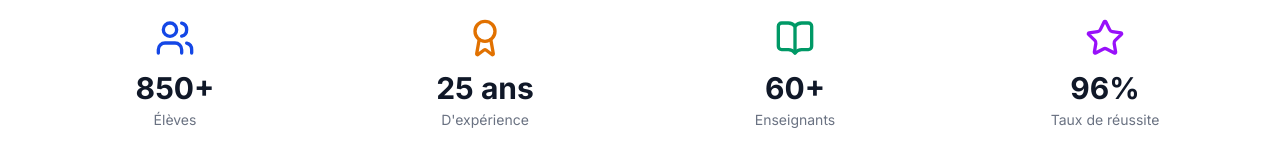
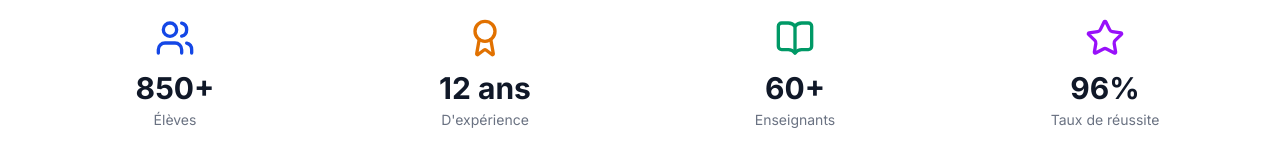
Before and after one commit to Barry-webdev/EIB-School, a Next.js app in the folder Frontend/: page /a-propos in a window 1280 px wide. Shown: the part 4172-4332 px from the top of the page. Built offline with nearby package versions, Linux system fonts and the light colour scheme.

Commit message:
update: page a-propos

```diff
--- a/Frontend/src/app/a-propos/page.tsx
+++ b/Frontend/src/app/a-propos/page.tsx
@@ -340,7 +340,7 @@ export default function AProposPage() {
           <div className="grid grid-cols-2 sm:grid-cols-4 gap-6">
             {[
               { icon: Users, value: "850+", label: "Élèves", color: "text-blue-700" },
-              { icon: Award, value: "25 ans", label: "D'expérience", color: "text-amber-600" },
+              { icon: Award, value: "12 ans", label: "D'expérience", color: "text-amber-600" },
               { icon: BookOpen, value: "60+", label: "Enseignants", color: "text-emerald-600" },
               { icon: Star, value: "96%", label: "Taux de réussite", color: "text-purple-600" },
             ].map((stat, i) => {
```
